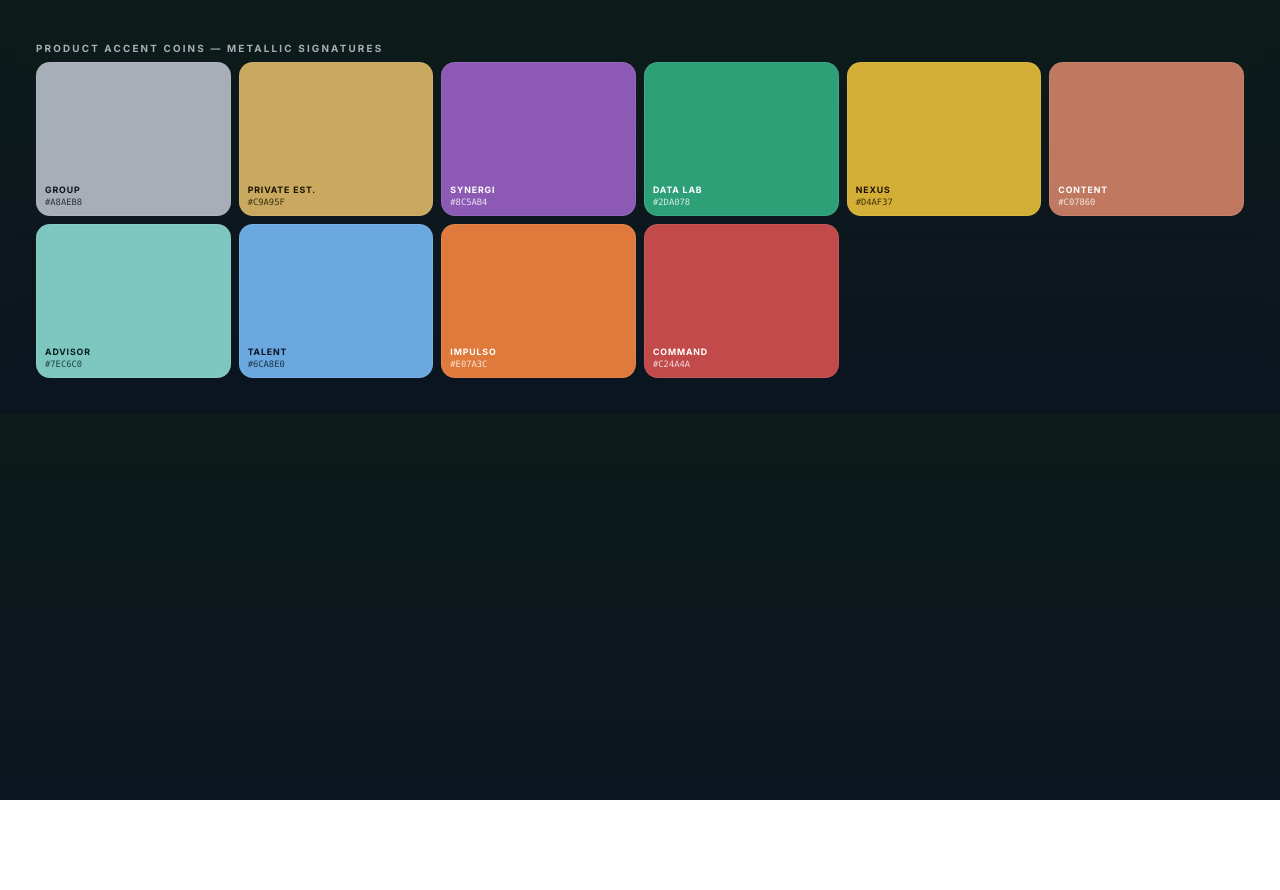
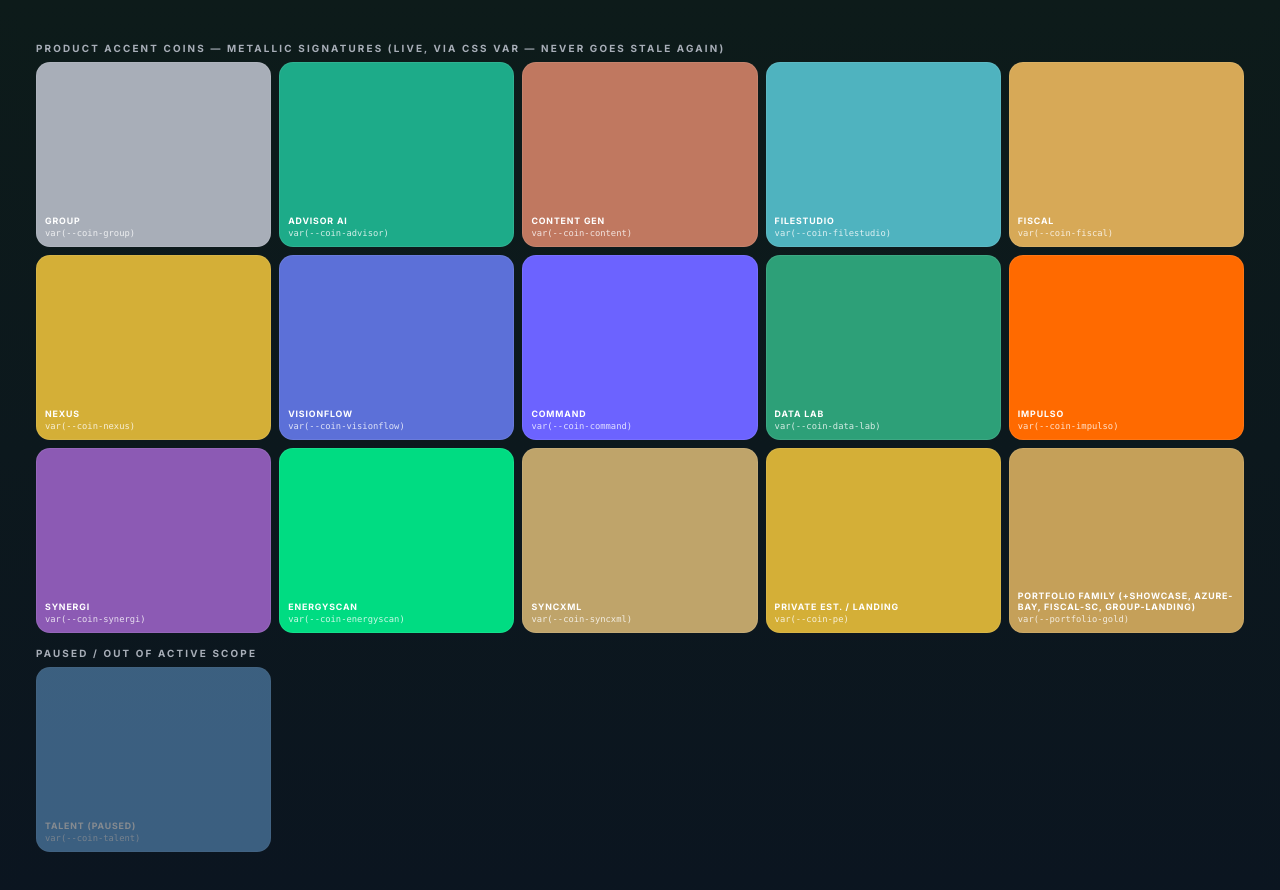
Before and after one commit to ToniIAPro73/anclora-design-system, a website: page preview/product-accents.html in a window 1280 px wide. Before the commit the page ends 800 px from the top, so only its background shows below. Drawn offline with Linux system fonts and the light colour scheme.

Commit message:
docs+assets: sync preview pages and consumer docs with current 23-app ecosystem state; add missing logos

```diff
--- a/preview/product-accents.html
+++ b/preview/product-accents.html
@@ -1,22 +1,31 @@
 <!doctype html><html><head><meta charset="utf-8"><link rel="stylesheet" href="../colors_and_type.css"><style>
 html,body{margin:0;background:linear-gradient(180deg,#0d1b1a 0%,#0b1520 100%);color:var(--fg1);font-family:var(--font-sans);padding:18px}
-.row{display:grid;grid-template-columns:repeat(6,1fr);gap:8px}
+.row{display:grid;grid-template-columns:repeat(5,1fr);gap:8px;margin-bottom:14px}
 .swatch{aspect-ratio:1.3;border-radius:14px;border:1px solid rgba(255,255,255,0.08);display:flex;flex-direction:column;justify-content:flex-end;padding:8px;font-size:0.6rem;color:#fff}
 .name{font-weight:700;letter-spacing:0.1em;text-transform:uppercase;font-size:0.55rem}
 .hex{font-family:var(--font-mono);opacity:0.8;font-size:0.55rem;margin-top:2px}
 .section-title{font-size:0.62rem;letter-spacing:0.22em;text-transform:uppercase;color:var(--fg3);margin:6px 0 8px;font-weight:700}
 </style></head><body>
-<div class="section-title">Product accent coins — metallic signatures</div>
+<div class="section-title">Product accent coins — metallic signatures (live, via CSS var — never goes stale again)</div>
 <div class="row">
-  <div class="swatch" style="background:#a8aeb8"><div class="name" style="color:#0f1520">Group</div><div class="hex" style="color:#0f1520">#A8AEB8</div></div>
-  <div class="swatch" style="background:#c9a95f"><div class="name" style="color:#1a1200">Private Est.</div><div class="hex" style="color:#1a1200">#C9A95F</div></div>
-  <div class="swatch" style="background:#8c5ab4"><div class="name">Synergi</div><div class="hex">#8C5AB4</div></div>
-  <div class="swatch" style="background:#2da078"><div class="name">Data Lab</div><div class="hex">#2DA078</div></div>
-  <div class="swatch" style="background:#d4af37"><div class="name" style="color:#1a1200">Nexus</div><div class="hex" style="color:#1a1200">#D4AF37</div></div>
-  <div class="swatch" style="background:#c07860"><div class="name">Content</div><div class="hex">#C07860</div></div>
-  <div class="swatch" style="background:#7ec6c0"><div class="name" style="color:#07211f">Advisor</div><div class="hex" style="color:#07211f">#7EC6C0</div></div>
-  <div class="swatch" style="background:#6ca8e0"><div class="name" style="color:#07141f">Talent</div><div class="hex" style="color:#07141f">#6CA8E0</div></div>
-  <div class="swatch" style="background:#e07a3c"><div class="name">Impulso</div><div class="hex">#E07A3C</div></div>
-  <div class="swatch" style="background:#c24a4a"><div class="name">Command</div><div class="hex">#C24A4A</div></div>
+  <div class="swatch" style="background:var(--coin-group)"><div class="name">Group</div><div class="hex">var(--coin-group)</div></div>
+  <div class="swatch" style="background:var(--coin-advisor)"><div class="name">Advisor AI</div><div class="hex">var(--coin-advisor)</div></div>
+  <div class="swatch" style="background:var(--coin-content)"><div class="name">Content Gen</div><div class="hex">var(--coin-content)</div></div>
+  <div class="swatch" style="background:var(--coin-filestudio)"><div class="name">FileStudio</div><div class="hex">var(--coin-filestudio)</div></div>
+  <div class="swatch" style="background:var(--coin-fiscal)"><div class="name">Fiscal</div><div class="hex">var(--coin-fiscal)</div></div>
+  <div class="swatch" style="background:var(--coin-nexus)"><div class="name">Nexus</div><div class="hex">var(--coin-nexus)</div></div>
+  <div class="swatch" style="background:var(--coin-visionflow)"><div class="name">VisionFlow</div><div class="hex">var(--coin-visionflow)</div></div>
+  <div class="swatch" style="background:var(--coin-command)"><div class="name">Command</div><div class="hex">var(--coin-command)</div></div>
+  <div class="swatch" style="background:var(--coin-data-lab)"><div class="name">Data Lab</div><div class="hex">var(--coin-data-lab)</div></div>
+  <div class="swatch" style="background:var(--coin-impulso)"><div class="name">Impulso</div><div class="hex">var(--coin-impulso)</div></div>
+  <div class="swatch" style="background:var(--coin-synergi)"><div class="name">Synergi</div><div class="hex">var(--coin-synergi)</div></div>
+  <div class="swatch" style="background:var(--coin-energyscan)"><div class="name">EnergyScan</div><div class="hex">var(--coin-energyscan)</div></div>
+  <div class="swatch" style="background:var(--coin-syncxml)"><div class="name">SyncXML</div><div class="hex">var(--coin-syncxml)</div></div>
+  <div class="swatch" style="background:var(--coin-pe)"><div class="name">Private Est. / Landing</div><div class="hex">var(--coin-pe)</div></div>
+  <div class="swatch" style="background:var(--portfolio-gold)"><div class="name">Portfolio family (+showcase, azure-bay, fiscal-sc, group-landing)</div><div class="hex">var(--portfolio-gold)</div></div>
+</div>
+<div class="section-title">Paused / out of active scope</div>
+<div class="row">
+  <div class="swatch" style="background:var(--coin-talent);opacity:0.5"><div class="name">Talent (paused)</div><div class="hex">var(--coin-talent)</div></div>
 </div>
 </body></html>
```
Also changed, not shown: docs/consuming-from-apps.md (+1 -1 lines), docs/validated-consumers-matrix.md (+3 -1 lines), preview/logos-grid.html (+21 -8 lines), assets/logos/anclora-energyscan-showcase.png (added), assets/logos/anclora-energyscan.png (added), 11 other files.
